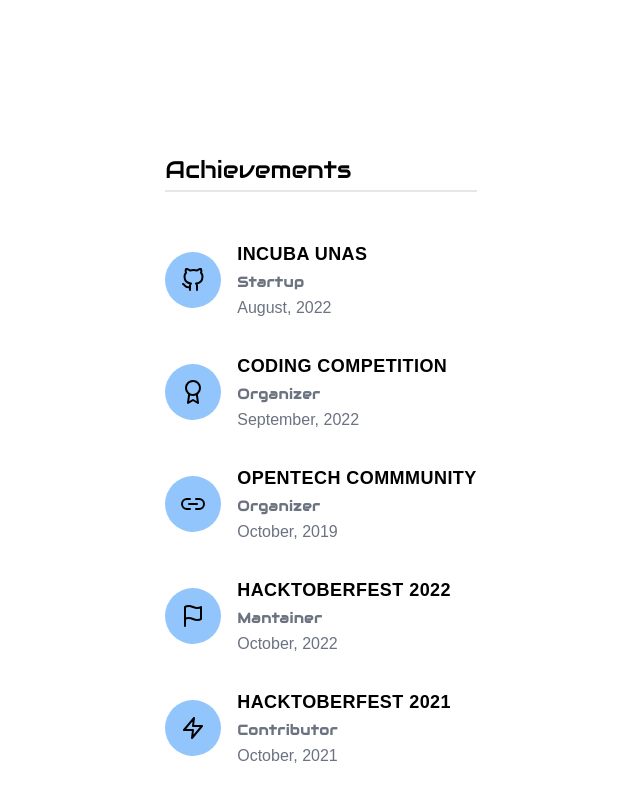
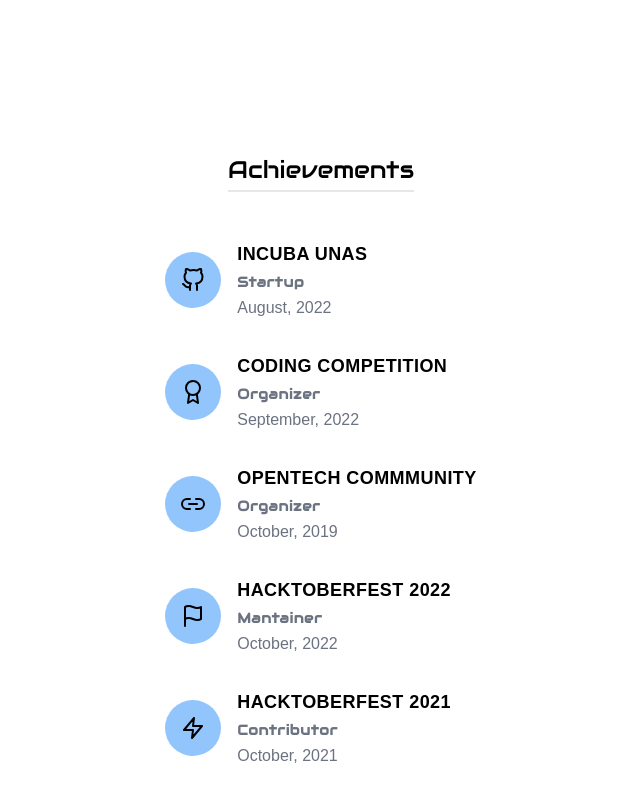
Before and after one commit to JimmyLoloy98/Portfolio_with_NextJS, a React (Vite) app: page / in a window 1280 px wide. Shown: the part 2724-3524 px from the top of the page, without its empty margins (319-959 px from the left). Built offline with nearby package versions, Linux system fonts and the light colour scheme; a web font is replaced by a local one.

Commit message:
refactor: center content

```diff
--- a/src/components/achievement.jsx
+++ b/src/components/achievement.jsx
@@ -27,9 +27,10 @@ export function AchievementSection() {
   return (
     <section
       id="achievements"
-      className="px-4 md:px-4 xl:px-0 grid justify-center my-40 lg:max-w-6xl lg:mx-auto"
+      className="px-4 xl:px-0 flex justify-center my-40 lg:max-w-6xl lg:mx-auto"
     >
-      <h2 className="mb-12 pb-1 text-2xl border-b-2">Achievements</h2>
+      <div className="flex flex-col items-center">
+        <h2 className="mb-12 pb-1 text-2xl border-b-2 w-fit">Achievements</h2>
 
         <div className="flex flex-col gap-8">
           {data.map((item) => (
@@ -51,6 +52,7 @@ export function AchievementSection() {
             </div>
           ))}
         </div>
+      </div>
     </section>
   );
 }
```
Lines whose indentation alone changed are shown as unchanged.
